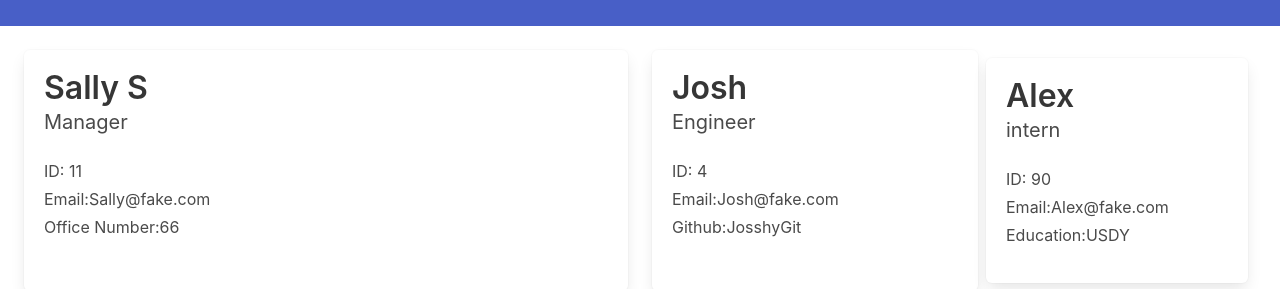
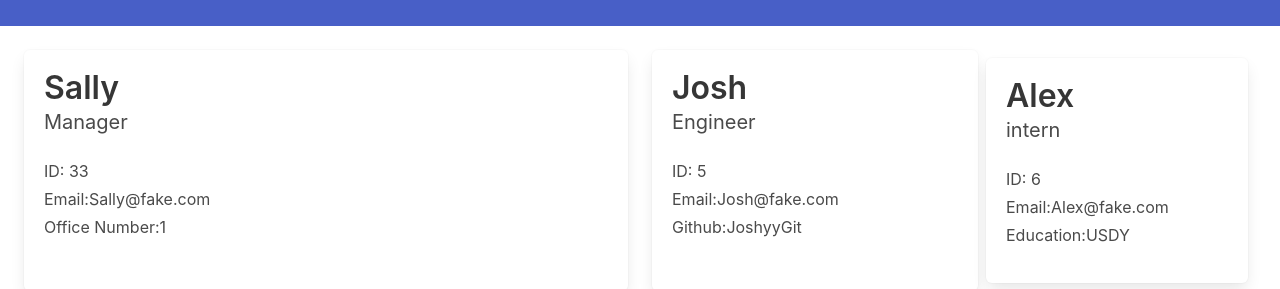
Before and after one commit to AlexMastroianni/CLI-Team-Profile-Generator, a website: page dist/index.html in a window 1280 px wide. Shown: the part 142-431 px from the top of the page. Drawn offline with nearby package versions, Linux system fonts and the light colour scheme; files that its build step writes are made by us from their sources.

Commit message:
updated README

```diff
--- a/dist/index.html
+++ b/dist/index.html
@@ -36,12 +36,12 @@
     <div class="tile is-ancestor p-4">
   <div class="tile is-parent">
     <article class="tile is-child box">
-      <p class="title">Sally S </p>
+      <p class="title">Sally</p>
       <p class="subtitle">Manager</p>
       <ul class="content">
-        <li>ID: 11</li>
+        <li>ID: 33</li>
         <li>Email:Sally@fake.com</li>
-        <li>Office Number:66</li>
+        <li>Office Number:1</li>
       </ul>
     </article>
   </div>
@@ -51,9 +51,9 @@
       <p class="title">Josh</p>
       <p class="subtitle">Engineer</p>
       <ul class="content">
-        <li>ID: 4</li>
+        <li>ID: 5</li>
         <li>Email:Josh@fake.com</li>
-        <li>Github:JosshyGit</li>
+        <li>Github:JoshyyGit</li>
       </ul>
     </article>
 <div class="tile is-ancestor p-2">
@@ -63,7 +63,7 @@
       <p class="title">Alex</p>
       <p class="subtitle">intern</p>
    <ul class="content">
-        <li>ID: 90</li>
+        <li>ID: 6</li>
         <li>Email:Alex@fake.com</li>
         <li>Education:USDY</li>
       </ul>
```
Also changed, not shown: README.md.
